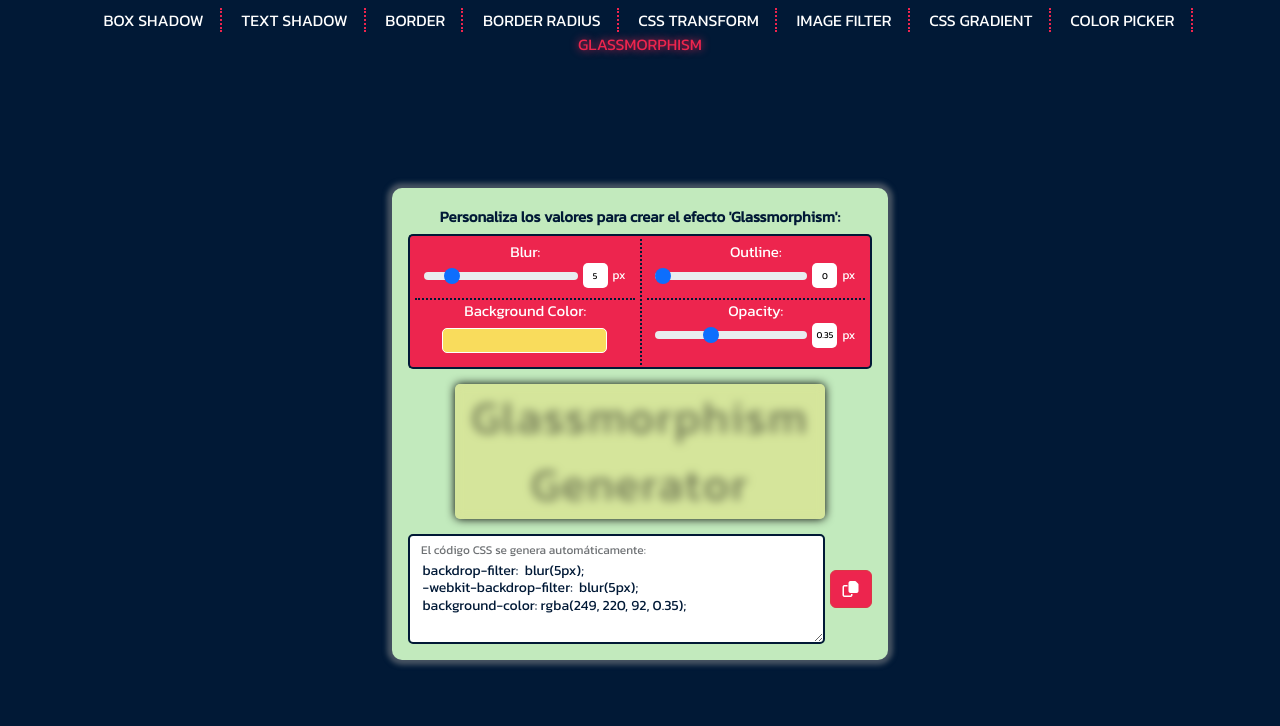
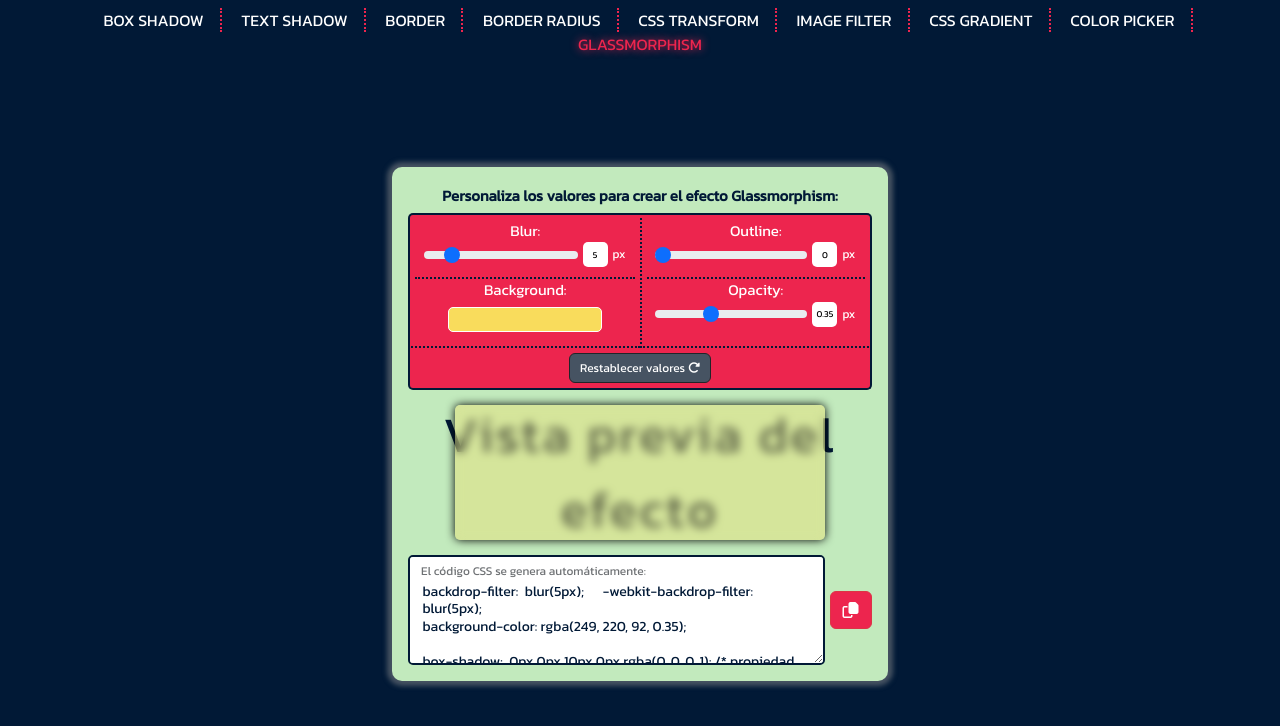
Before and after one commit to MauricioBarrueta/glassmorphismGenerator, a website: page index.html in a window 1280 px wide. Drawn offline with nearby package versions, Linux system fonts and the light colour scheme.

Commit message:
Se agregó el botón de 'reset'

```diff
--- a/index.html
+++ b/index.html
@@ -25,7 +25,7 @@
 
     <div class="container">
         <div class="card-container">
-            <span id="title">Personaliza los valores para crear el efecto 'Glassmorphism':</span>
+            <span id="title">Personaliza los valores para crear el efecto Glassmorphism:</span>
             <div class="effect-options">
                 <div class="column">
                     <div class="input-group">
@@ -34,7 +34,7 @@
                         <input type="number" id="blurVal" min="0" max="35" value="5" oninput="blurRange.value=blurVal.value"><span>px</span>
                     </div>
                     <div class="input-group">
-                        <label for="bgColor" class="form-label">Background Color:</label>
+                        <label for="bgColor" class="form-label">Background:</label>
                         <input type="color" id="bgColor" value="#F9DC5C">
                     </div>
                 </div>
@@ -51,9 +51,10 @@
                     </div>
                 </div>
             </div>
+            <div class="reset-container"><button class="btn btn-dark reset-btn" onclick="resetValues(), generateEffect()">Restablecer valores &#xf2f9;</button></div>
 
             <div class="effect-preview">
-                <span>Glassmorphism Generator</span>
+                <span>Vista previa del efecto</span>
                 <div class="preview"></div>
             </div>
 
--- a/src/js/main.js
+++ b/src/js/main.js
@@ -1,9 +1,6 @@
-const blurRange = document.getElementById('blurRange'), blurValue = document.getElementById('blurVal'),
-    outlineRange = document.getElementById('outlineRange'), outlineValue = document.getElementById('outlineVal'),
-    opacityRange = document.getElementById('opacityRange'), opacityValue = document.getElementById('opacityVal'),
-    bgColor = document.getElementById('bgColor')
-const effectPreview = document.querySelector('.preview'), effectOptions = document.querySelectorAll('.effect-options input'),
-    effectCssCode = document.getElementById('css-code')
+const blurRange = document.getElementById('blurRange'), blurValue = document.getElementById('blurVal'), outlineRange = document.getElementById('outlineRange'), outlineValue = document.getElementById('outlineVal'),
+    opacityRange = document.getElementById('opacityRange'), opacityValue = document.getElementById('opacityVal'), bgColor = document.getElementById('bgColor')
+const effectPreview = document.querySelector('.preview'), effectOptions = document.querySelectorAll('.effect-options input'), effectCssCode = document.getElementById('css-code')
 
 window.onload = () => {
     resetValues()
@@ -23,14 +20,12 @@ const generateEffect = () => {
     effectPreview.style.backdropFilter = blurCode
     effectPreview.style.background = bgColorCode
     effectPreview.style.outline = borderCode
-    effectCssCode.textContent = `${blurCode != '' ? (`backdrop-filter: ${blurCode};\n-webkit-backdrop-filter: ${blurCode};`) : ''}${borderCode != '' ? `\noutline: ${borderCode};` : ''}\nbackground-color: ${bgColorCode};`
+    effectCssCode.textContent = `${blurCode != '' ? (`backdrop-filter: ${blurCode};\t-webkit-backdrop-filter: ${blurCode};`) : ''}${borderCode != '' ? `\noutline: ${borderCode};` : ''}\nbackground-color: ${bgColorCode};\n\nbox-shadow:  0px 0px 10px 0px rgba(0, 0, 0, 1); /* propiedad opcional */`
 }
 
 /* Transforma el color hexadecimal al modelo RGB */
 const hexColorToRgba = (color, alpha) => {
-    const r = parseInt(color.substr(1, 2), 16)
-    const g = parseInt(color.substr(3, 2), 16)
-    const b = parseInt(color.substr(5, 2), 16)
+    const r = parseInt(color.substr(1, 2), 16), g = parseInt(color.substr(3, 2), 16), b = parseInt(color.substr(5, 2), 16)
     return `rgba(${r}, ${g}, ${b}, ${alpha})`
 }
 
--- a/src/scss/styles.scss
+++ b/src/scss/styles.scss
@@ -6,11 +6,7 @@
 }
 
 /* Color Palette */
-$redCrayola: #ED254E;
-$naplesYellow: #F9DC5C;
-$teaGreen: #C2EABD;
-$oxfordBlue: #011936;
-$Charcoal: #465362;
+$redCrayola: #ED254E; $naplesYellow: #F9DC5C; $teaGreen: #C2EABD; $oxfordBlue: #011936; $Charcoal: #465362;
 
 body {
     background-color: $oxfordBlue;
@@ -21,8 +17,7 @@ body {
         a {
             color: white;
             font-size: 16px; text-decoration: none; text-transform: uppercase;
-            padding: 0 1em; border-right: 2px dotted $redCrayola;
-            transition: all 0.2s ease-in-out;
+            padding: 0 1em; border-right: 2px dotted $redCrayola; transition: all 0.2s ease-in-out;
             &:last-child { border-right: 0; }
             &:hover { color: $redCrayola; }
         }
@@ -34,9 +29,9 @@ body {
     .container {
         min-height: 90vh;
         .card-container {
-            width: auto; max-width: 650px; min-width: 450px; height: auto;
+            width: auto; max-width: 650px; min-width: 425px; height: auto;
             padding: 1em; text-align: center;
-            background-color: $teaGreen; border-radius: 10px; box-shadow:  0px 0px 5px 5px $Charcoal;
+            background-color: $teaGreen; border-radius: 10px; box-shadow: 0px 0px 5px 5px $Charcoal;
 
             #title {
                 font-size: 15px; font-weight: bold;
@@ -45,28 +40,23 @@ body {
             span { cursor: default; }
 
             .effect-options {
-                margin: 5px 0;
+                margin: 5px 0 auto;
                 .column {
                     width: 50%; height: 135px;
-                    padding: 5px; border: 2px solid $oxfordBlue;
+                    padding: 5px; border: 2px solid $oxfordBlue; border-bottom-style: dotted;
                     background-color: $redCrayola; color: white;
-                    &:first-child { border-radius: 5px 0 0 5px; border-right: 0; }
-                    &:last-child { border-radius: 0 5px 5px 0; border-left: 2px dotted $oxfordBlue; }
+                    &:first-child { border-radius: 5px 0 0 0; border-right: 0; }
+                    &:last-child { border-radius: 0 5px 0 0; border-left: 2px dotted $oxfordBlue; }
 
                     .input-group {
                         justify-content: center;
                         margin-bottom: 5px;
-                        &:nth-child(2), &:nth-child(4) {
-                            border-top: 2px dotted $oxfordBlue; margin-top: 10px;
-                        }
-
+                        &:nth-child(2), &:nth-child(4) { border-top: 2px dotted $oxfordBlue; margin-top: 10px; }
                         label {
                             width: 100%; display: inline-block;
                             font-size: 15px; margin-bottom: 0;
                         }
-                        input::-webkit-outer-spin-button, input::-webkit-inner-spin-button {
-                            -webkit-appearance: none; margin: 0;
-                        }
+                        input::-webkit-outer-spin-button, input::-webkit-inner-spin-button { -webkit-appearance: none; margin: 0; }
                         input[type = number] {
                             width: 25px; height: 25px;
                             appearance: none; -moz-appearance: textfield;
@@ -83,20 +73,23 @@ body {
                             margin-right: 5px !important;
                         }
                         input[type = color] {
-                            width: 75%; height: 25px;
+                            width: 70%; height: 25px;
                             appearance: none; -webkit-appearance: none; -moz-appearance: none;
-                            border: 0; margin-top: 5px;
-                            background: transparent;
-                            cursor: pointer; transition: 0.25s;
+                            border: 0; margin-top: 5px; background: transparent; cursor: pointer; transition: 0.25s;
                             &:hover { scale: 1.05; }
-                            &::-webkit-color-swatch {
-                                border-radius: 5px; border: 1px solid white;
-                            }
-                            &::-moz-color-swatch {
-                                border-radius: 5px; border: 1px solid white;
-                            }
+                            &::-webkit-color-swatch { border-radius: 5px; border: 1px solid white; }
+                            &::-moz-color-swatch { border-radius: 5px; border: 1px solid white; }
                         }
                     }
+                }
+            }
+            .reset-container {
+                background-color: $redCrayola; border: 2px solid $oxfordBlue; border-top: 0;
+                border-radius: 0 0 5px 5px; padding: 5px;
+                .reset-btn {
+                    background-color: $Charcoal; padding: 5px 10px;
+                    font-size: 12px;
+                    &:hover { background-color: #000; }
                 }
             }
             .effect-preview {
@@ -104,8 +97,8 @@ body {
                 margin: 15px 0;
                 span {
                     position: absolute;
-                    font-size: 45px; letter-spacing: 2px;
-                    color: $oxfordBlue; user-select: none; opacity: .85;
+                    font-size: 50px; letter-spacing: 3px;
+                    color: $oxfordBlue; user-select: none;
                 }
                 .preview {
                     width: 80%; height: 135px; position: relative;
@@ -119,8 +112,7 @@ body {
                     width: 100%;
                     textarea {
                         height: fit-content; min-height: 110px;
-                        border: 2px solid $oxfordBlue; border-radius: 5px;
-                        cursor: copy;
+                        border: 2px solid $oxfordBlue; border-radius: 5px; cursor: copy;
                         font-size: 14px; color: $oxfordBlue;
                         &::selection { background-color: $naplesYellow; }
                     }
```
Also changed, not shown: src/scss/styles.css, 1 other file.
